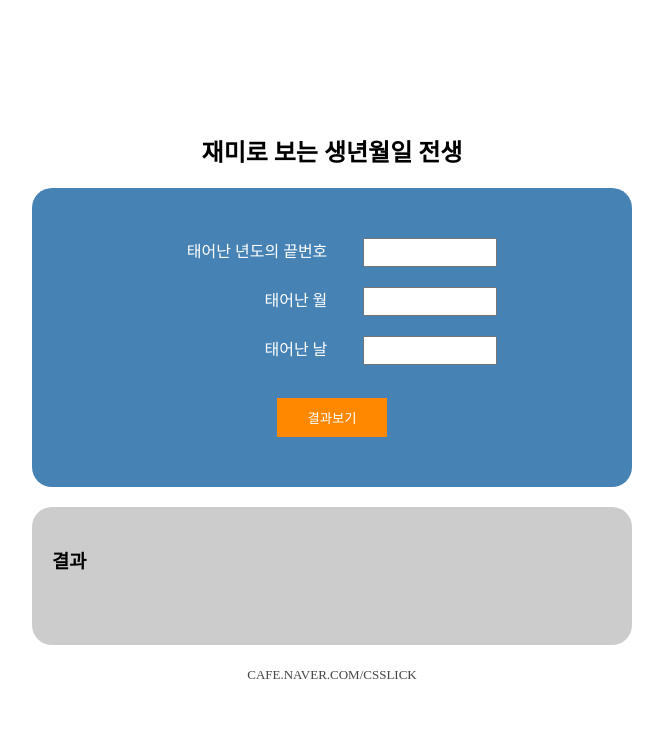
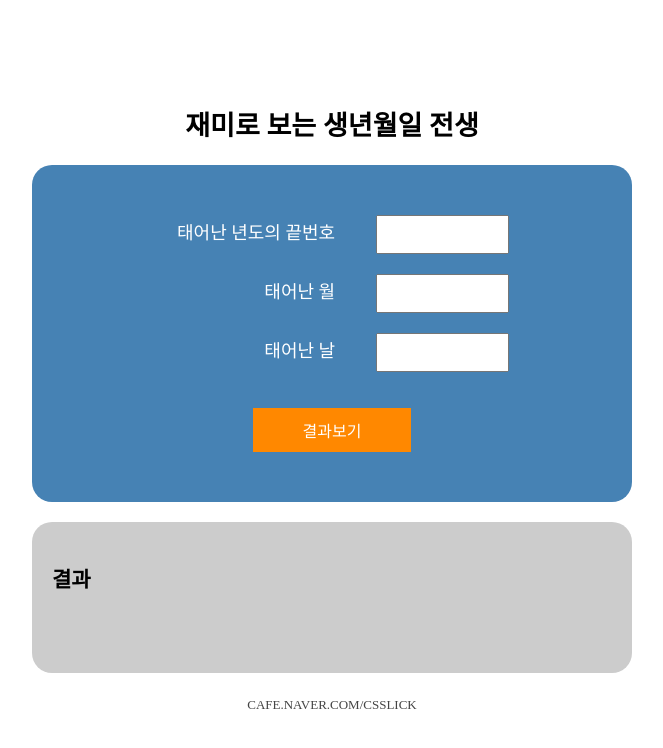
Before and after one commit to csslick/past-life-app, a plain HTML site: page index.html in a window 1280 px wide. Shown: the whole page, without its empty margins (308-971 px from the left). Drawn offline with Linux system fonts and the light colour scheme.

Commit message:
Add files via upload

```diff
--- a/style.css
+++ b/style.css
@@ -7,6 +7,7 @@ body {
   display: flex;
   justify-content: center;
   align-items: center;
+  font-size: 18px;
 }
 section {
   width: 100%;
@@ -17,7 +18,7 @@ section {
 form#test {
   background: steelblue;
   border-radius: 20px;
-  padding: 40px 60px;
+  padding: 40px 40px;
 }
 
 .form-group  {
@@ -33,7 +34,7 @@ label {
 }
 
 input {
-  padding: 5px 10px;
+  padding: 10px 15px;
   width: 10em;
 
 }
@@ -41,10 +42,11 @@ input {
 .sendBtn {
   border: none;
   background: #f80;
-  padding: 10px 30px;
+  padding: 10px 50px;
   color: #fff;
   margin-top: 1em;
   cursor: pointer;
+  font-size: 16px;
 }
 
 .sendBtn:hover {
```
